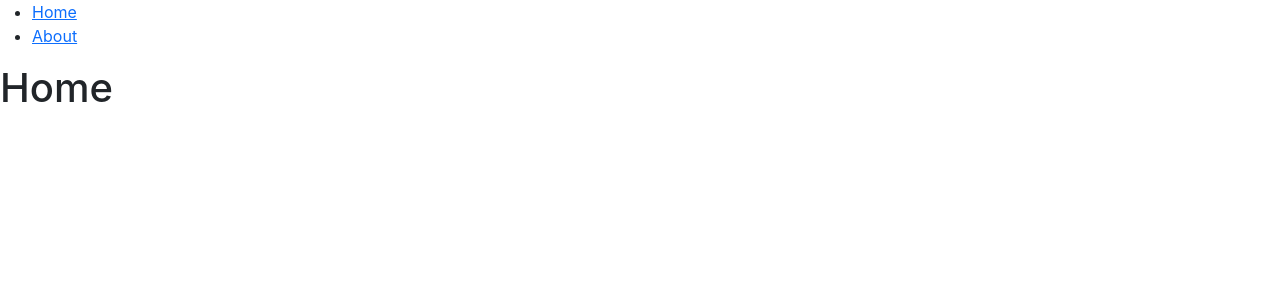
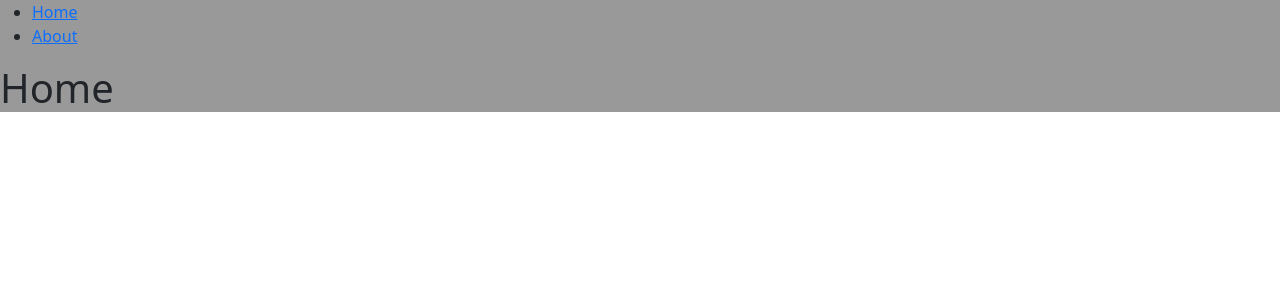
Before and after one commit to tralawar/tralawar.github.io, a React (Create React App) app in the folder profile-app/: page / in a window 1280 px wide. Shown: the top 300 px of the page. Built offline with nearby package versions, Linux system fonts and the light colour scheme.

Commit message:
Add SC with light and dark theme (#3)
add blank line

```diff
--- a/profile-app/package.json
+++ b/profile-app/package.json
@@ -15,8 +15,10 @@
     "react": "^18.2.0",
     "react-dom": "^18.2.0",
     "react-router-dom": "^6.3.0",
-    "react-scripts": "5.0.1",
+    "react-scripts": "^2.1.3",
+    "styled-components": "^5.3.5",
     "typescript": "^4.7.4",
+    "use-local-storage": "^2.3.6",
     "web-vitals": "^2.1.4"
   },
   "scripts": {
@@ -46,6 +48,7 @@
     ]
   },
   "devDependencies": {
+    "@types/styled-components": "^5.1.25",
     "gh-pages": "^4.0.0"
   }
 }
--- a/profile-app/src/App.css
+++ /dev/null
@@ -1,38 +0,0 @@
-.App {
-  text-align: center;
-}
-
-.App-logo {
-  height: 40vmin;
-  pointer-events: none;
-}
-
-@media (prefers-reduced-motion: no-preference) {
-  .App-logo {
-    animation: App-logo-spin infinite 20s linear;
-  }
-}
-
-.App-header {
-  background-color: #282c34;
-  min-height: 100vh;
-  display: flex;
-  flex-direction: column;
-  align-items: center;
-  justify-content: center;
-  font-size: calc(10px + 2vmin);
-  color: white;
-}
-
-.App-link {
-  color: #61dafb;
-}
-
-@keyframes App-logo-spin {
-  from {
-    transform: rotate(0deg);
-  }
-  to {
-    transform: rotate(360deg);
-  }
-}
--- a/profile-app/src/App.tsx
+++ b/profile-app/src/App.tsx
@@ -1,12 +1,19 @@
 import React from 'react';
+import styled, { ThemeProvider } from "styled-components";
+import { lightTheme, darkTheme } from './styles/theme';
 import { Link, Routes, Route } from 'react-router-dom';
 import { About } from './scenes/About';
 import { Home } from './scenes/Home/index';
 
 
+const Body = styled.div`
+  background-color: ${props => props.theme.colors.background}
+`
+
 function App() {
   return (
-    <div className="App">
+  <ThemeProvider theme={darkTheme}>
+    <Body className="App">
       <nav>
          <ul id="navigation">
              <li>
@@ -21,7 +28,8 @@ function App() {
           <Route path="/" element={<Home />}/>
           <Route path="/about" element={<About />}/ >
       </Routes>
-    </div>
+    </Body>
+  </ThemeProvider>
   );
 }
 
--- a/profile-app/src/index.css
+++ /dev/null
@@ -1,13 +0,0 @@
-body {
-  margin: 0;
-  font-family: -apple-system, BlinkMacSystemFont, 'Segoe UI', 'Roboto', 'Oxygen',
-    'Ubuntu', 'Cantarell', 'Fira Sans', 'Droid Sans', 'Helvetica Neue',
-    sans-serif;
-  -webkit-font-smoothing: antialiased;
-  -moz-osx-font-smoothing: grayscale;
-}
-
-code {
-  font-family: source-code-pro, Menlo, Monaco, Consolas, 'Courier New',
-    monospace;
-}
--- a/profile-app/src/index.tsx
+++ b/profile-app/src/index.tsx
@@ -4,7 +4,6 @@ import ReactDOM from 'react-dom/client';
 import {
   BrowserRouter,
 } from "react-router-dom";
-import './index.css';
 import App from './App';
 import reportWebVitals from './reportWebVitals';
 
@@ -12,9 +11,9 @@ const root = ReactDOM.createRoot(
   document.getElementById('root') as HTMLElement
 );
 root.render(
-  <BrowserRouter>
+    <BrowserRouter>
       <App />
-  </BrowserRouter>
+    </BrowserRouter>
 );
 
 // If you want to start measuring performance in your app, pass a function
--- /dev/null
+++ b/profile-app/src/styles/theme.tsx
@@ -0,0 +1,42 @@
+
+
+
+const lightColors = {
+    colors: {
+        body: '#FFF',
+        text: '#363537',
+        toggleBorder: '#FFF',
+        background: '#363537',
+    }
+}
+const darkColors = {
+    colors: {
+        body: '#363537',
+        text: '#FAFAFA',
+        toggleBorder: '#6B8096',
+        background: '#999',
+    }
+}
+
+const global = {
+    breakpoints: {
+        xs: "372px",
+        sm: "576px",
+        md: "768px",
+        lg: "992px",
+        xl: "1200px",
+        xxl: "1400px",
+    }
+};
+
+
+
+export const lightTheme = {
+    ...lightColors,
+    ...global,
+
+}
+export const darkTheme = {
+    ...darkColors,
+    ...global,
+}
--- a/profile-app/tsconfig.json
+++ b/profile-app/tsconfig.json
@@ -18,7 +18,7 @@
     "resolveJsonModule": true,
     "isolatedModules": true,
     "noEmit": true,
-    "jsx": "react-jsx"
+    "jsx": "preserve"
   },
   "include": [
     "src"
```
Also changed, not shown: profile-app/src/styles/globalStyles.tsx (added), 1 other file (tests, documents, lock files or other folders).
